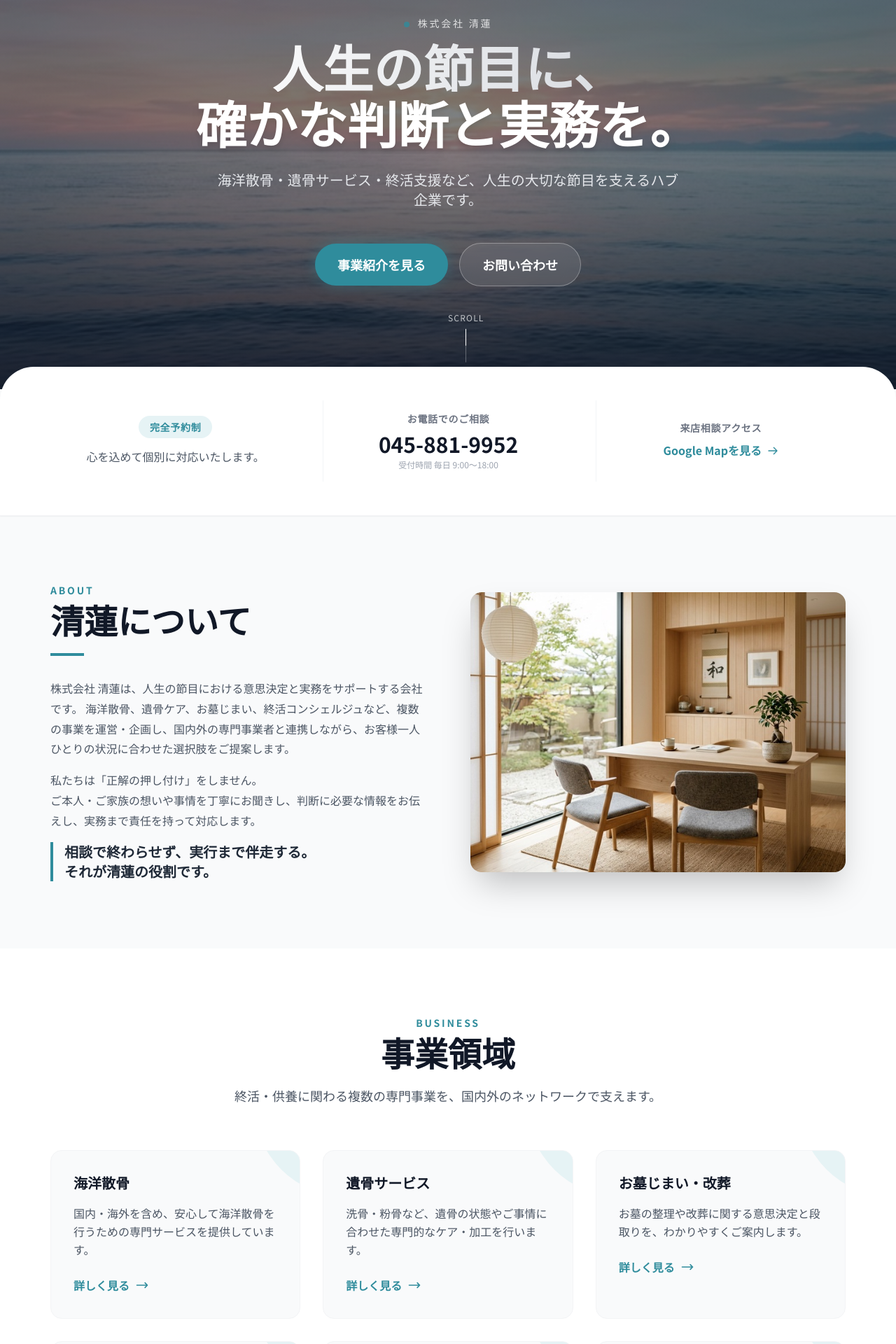
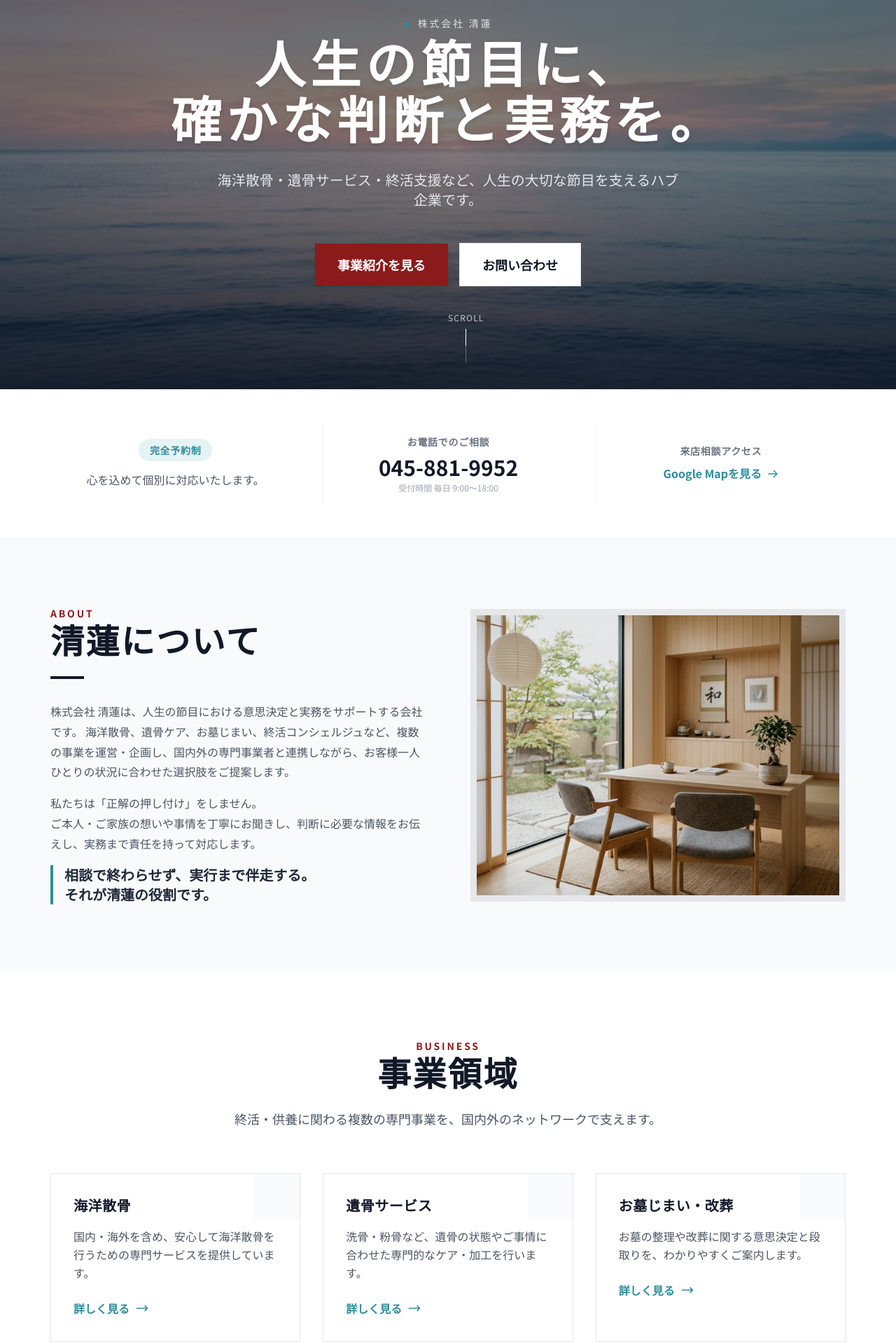
Before and after one commit to seiren-inc/seiren-corporate, a Next.js app: page / in a window 1280 px wide. Shown: the part 220-2140 px from the top of the page at 70% size. Built offline with nearby package versions, Linux system fonts and the light colour scheme.

Commit message:
feat: apply Shamaison-inspired design (typography, colors, sharp UI) to top page

```diff
--- a/src/app/layout.tsx
+++ b/src/app/layout.tsx
@@ -66,7 +66,7 @@ export default function RootLayout({
           crossOrigin="anonymous"
         />
         <link
-          href="https://fonts.googleapis.com/css2?family=Noto+Sans+JP:wght@400;600;700&display=swap"
+          href="https://fonts.googleapis.com/css2?family=Noto+Sans+JP:wght@400;600;700&family=Noto+Serif+JP:wght@400;500;600;700&display=swap"
           rel="stylesheet"
         />
         {/*
--- a/src/app/page.tsx
+++ b/src/app/page.tsx
@@ -22,19 +22,19 @@ export default function Home() {
             <span className="inline-block w-2 h-2 rounded-full bg-brand-primary mr-3 animate-pulse"></span>
             株式会社 清蓮
           </p>
-          <h1 className="text-4xl md:text-5xl lg:text-7xl font-bold text-white leading-tight mb-8 reveal-animate" style={{ animationDelay: '0.1s' }}>
-            <span className="block mb-2 text-transparent bg-clip-text bg-gradient-to-r from-white to-gray-300">人生の節目に、</span>
-            <span className="block text-white drop-shadow-lg">確かな判断と実務を。</span>
+          <h1 className="text-4xl md:text-5xl lg:text-7xl font-serif font-bold text-white leading-tight mb-8 reveal-animate tracking-widest drop-shadow-md" style={{ animationDelay: '0.1s' }}>
+            <span className="block mb-2">人生の節目に、</span>
+            <span className="block">確かな判断と実務を。</span>
           </h1>
           <p className="text-lg md:text-xl text-gray-200 mb-12 max-w-2xl mx-auto leading-relaxed font-medium reveal-animate" style={{ animationDelay: '0.2s' }}>
             海洋散骨・遺骨サービス・終活支援など、<br className="hidden md:block" />
             人生の大切な節目を支えるハブ企業です。
           </p>
           <div className="flex flex-col sm:flex-row gap-4 items-center justify-center w-full max-w-md reveal-animate" style={{ animationDelay: '0.3s' }}>
-             <Link href="/business" className="w-full sm:w-auto px-8 py-4 bg-brand-primary text-white rounded-full font-bold text-lg hover:bg-[#206774] transition-all duration-300 shadow-[0_0_20px_rgba(47,140,156,0.4)] hover:shadow-[0_0_30px_rgba(47,140,156,0.6)] hover:-translate-y-1">
+             <Link href="/business" className="w-full sm:w-auto px-8 py-4 bg-brand-accent text-white rounded-none font-bold text-lg hover:bg-brand-primary transition-all duration-300 shadow-md hover:shadow-lg hover:-translate-y-1">
               事業紹介を見る
             </Link>
-            <Link href="/contact" className="w-full sm:w-auto px-8 py-4 bg-white/10 backdrop-blur-md text-white border border-white/30 rounded-full font-bold text-lg hover:bg-white/20 transition-all duration-300 hover:-translate-y-1">
+            <Link href="/contact" className="w-full sm:w-auto px-8 py-4 bg-white text-gray-900 border border-gray-200 rounded-none font-bold text-lg hover:bg-gray-50 transition-all duration-300 hover:-translate-y-1">
               お問い合わせ
             </Link>
           </div>
@@ -50,7 +50,7 @@ export default function Home() {
       </section>
 
       {/* 2. Trust Base */}
-      <section className="bg-white py-12 border-b border-gray-100 relative -mt-8 z-20 rounded-t-[3rem] shadow-sm">
+      <section className="bg-white py-12 border-t border-b border-gray-100 relative z-20">
         <div className="container mx-auto px-6 lg:px-12">
           <div className="grid grid-cols-1 md:grid-cols-3 gap-8 divide-y md:divide-y-0 md:divide-x divide-gray-100 text-center">
             <div className="flex flex-col items-center justify-center p-4">
@@ -87,9 +87,9 @@ export default function Home() {
            <div className="flex flex-col lg:flex-row gap-16 items-center">
              <div className="lg:w-1/2 space-y-8">
                <div>
-                 <p className="text-sm font-bold uppercase tracking-[0.2em] text-brand-primary mb-2">About</p>
-                 <h2 className="text-3xl md:text-4xl lg:text-5xl font-bold text-gray-900 leading-tight">清蓮について</h2>
-                 <div className="w-12 h-1 bg-brand-primary mt-6"></div>
+                 <p className="text-sm font-bold uppercase tracking-[0.2em] text-brand-accent mb-2">About</p>
+                 <h2 className="text-3xl md:text-4xl lg:text-5xl font-serif font-bold text-gray-900 leading-tight tracking-wider">清蓮について</h2>
+                 <div className="w-12 h-1 bg-gray-900 mt-6"></div>
                </div>
                <div className="prose prose-lg text-gray-600 leading-relaxed font-medium">
                  <p>
@@ -106,8 +106,8 @@ export default function Home() {
                </div>
              </div>
              <div className="lg:w-1/2 w-full">
-               <div className="relative rounded-2xl overflow-hidden shadow-2xl group">
-                 <div className="absolute inset-0 bg-brand-primary/20 mix-blend-multiply group-hover:opacity-0 transition-opacity duration-700 z-10"></div>
+               <div className="relative overflow-hidden group border border-gray-200 p-2 bg-white">
+                 <div className="absolute inset-0 bg-gray-900/10 mix-blend-multiply group-hover:opacity-0 transition-opacity duration-700 z-10"></div>
                  <img
                    src="/assets/img/about-office.jpg"
                    alt="清蓮の相談スペースの写真"
@@ -125,8 +125,8 @@ export default function Home() {
       <section className="py-24 bg-white relative">
         <div className="container mx-auto px-6 lg:px-12">
           <div className="text-center mb-16">
-             <p className="text-sm font-bold uppercase tracking-[0.2em] text-brand-primary mb-2">Business</p>
-             <h2 className="text-3xl md:text-4xl lg:text-5xl font-bold text-gray-900 mb-6">事業領域</h2>
+             <p className="text-sm font-bold uppercase tracking-[0.2em] text-brand-accent mb-2">Business</p>
+             <h2 className="text-3xl md:text-4xl lg:text-5xl font-serif font-bold text-gray-900 mb-6 tracking-wider">事業領域</h2>
              <p className="text-lg text-gray-600 max-w-2xl mx-auto">終活・供養に関わる複数の専門事業を、国内外のネットワークで支えます。</p>
           </div>
 
@@ -139,10 +139,10 @@ export default function Home() {
               { title: "墓地・納骨先検索", desc: "墓地・納骨先を探すための検索プラットフォームを開発・運営しています。" },
               { title: "手元供養品", desc: "日々の暮らしの中で手元に祈れる供養品を企画・販売しています。" }
             ].map((biz, idx) => (
-               <div key={idx} className="group relative bg-gray-50 border border-gray-100 rounded-2xl p-8 hover:bg-white hover:shadow-xl transition-all duration-300 hover:-translate-y-2 overflow-hidden">
-                 <div className="absolute top-0 right-0 w-32 h-32 bg-brand-secondary rounded-bl-full -mr-16 -mt-16 transition-transform duration-500 group-hover:scale-150"></div>
+               <div key={idx} className="group relative bg-white border border-gray-200 p-8 hover:bg-gray-50 transition-all duration-300 hover:-translate-y-1 overflow-hidden">
+                 <div className="absolute top-0 right-0 w-32 h-32 bg-gray-50 -mr-16 -mt-16 transition-transform duration-500 group-hover:scale-150"></div>
                  <div className="relative z-10">
-                   <h3 className="text-xl font-bold text-gray-900 mb-4">{biz.title}</h3>
+                   <h3 className="text-xl font-serif font-bold text-gray-900 mb-4 tracking-wide">{biz.title}</h3>
                    <p className="text-gray-600 leading-relaxed mb-6">{biz.desc}</p>
                    <Link href="/business" className="inline-flex items-center text-brand-primary font-bold group-hover:text-[#206774] transition-colors">
                      詳しく見る
@@ -156,7 +156,7 @@ export default function Home() {
           </div>
 
           <div className="mt-16 text-center">
-            <Link href="/business" className="inline-block px-8 py-4 bg-gray-900 text-white rounded-full font-bold hover:bg-brand-primary transition-colors shadow-lg hover:shadow-xl hover:-translate-y-1">
+            <Link href="/business" className="inline-block px-10 py-4 border border-gray-900 text-gray-900 rounded-none font-bold tracking-widest hover:bg-gray-900 hover:text-white transition-colors duration-300">
               すべての事業を見る
             </Link>
           </div>
@@ -164,13 +164,13 @@ export default function Home() {
       </section>
 
       {/* 5. Strength Section */}
-      <section className="py-24 bg-gray-900 text-white relative overflow-hidden">
+      <section className="py-24 bg-surface-dark text-white relative overflow-hidden">
         <div className="absolute inset-0 bg-[url('/assets/img/pattern.svg')] opacity-5"></div>
         <div className="container mx-auto px-6 lg:px-12 relative z-10">
           <div className="text-center mb-16">
-             <p className="text-sm font-bold uppercase tracking-[0.2em] text-brand-primary mb-2">Strength</p>
-             <h2 className="text-3xl md:text-4xl lg:text-5xl font-bold mb-6">清蓮が選ばれる理由</h2>
-             <p className="text-lg text-gray-300 max-w-2xl mx-auto">実務対応・提携体制・来店型相談。清蓮の強みは、相談から実行までの一貫した伴走にあります。</p>
+             <p className="text-sm font-bold uppercase tracking-[0.2em] text-brand-accent mb-2">Strength</p>
+             <h2 className="text-3xl md:text-4xl lg:text-5xl font-serif font-bold mb-6 tracking-wider">清蓮が選ばれる理由</h2>
+             <p className="text-lg text-gray-400 max-w-2xl mx-auto">実務対応・提携体制・来店型相談。清蓮の強みは、相談から実行までの一貫した伴走にあります。</p>
           </div>
 
           <div className="grid grid-cols-1 md:grid-cols-3 gap-12 text-center">
@@ -179,10 +179,10 @@ export default function Home() {
               { id: "02", title: "提携ネットワーク", desc: "国内寺院・石材店・船舶事業者など、国内外の専門事業者と強固な連携体制を構築しています。" },
               { id: "03", title: "来店型相談", desc: "完全予約制の来店相談により、個別事情を丁寧にお聞きします。最適な選択肢を一緒に考えます。" }
             ].map(item => (
-              <div key={item.id} className="relative p-8 rounded-2xl border border-gray-800 bg-gray-800/50 backdrop-blur-sm hover:bg-gray-800 hover:border-brand-primary/50 transition-all duration-300">
-                <span className="absolute -top-6 left-1/2 -translate-x-1/2 text-5xl font-bold text-gray-700/50">{item.id}</span>
-                <h3 className="text-xl font-bold mt-4 mb-4 text-brand-secondary">{item.title}</h3>
-                <p className="text-gray-400 leading-relaxed text-sm md:text-base">{item.desc}</p>
+              <div key={item.id} className="relative p-8 border border-white/10 bg-white/5 backdrop-blur-sm hover:bg-white/10 transition-all duration-300 text-left flex flex-col items-start">
+                <span className="text-4xl font-serif font-bold text-white/20 mb-4 tracking-widest">{item.id}</span>
+                <h3 className="text-xl font-bold mb-4 text-white tracking-wide border-b border-brand-accent pb-2 inline-block">{item.title}</h3>
+                <p className="text-gray-300 leading-relaxed text-sm md:text-base mt-2">{item.desc}</p>
               </div>
             ))}
           </div>
@@ -194,8 +194,8 @@ export default function Home() {
         <div className="container mx-auto px-6 lg:px-12">
           <div className="flex flex-col lg:flex-row gap-12 items-center justify-between">
             <div className="lg:w-1/3">
-               <p className="text-sm font-bold uppercase tracking-[0.2em] text-brand-primary mb-2">Partners</p>
-               <h2 className="text-2xl md:text-3xl lg:text-4xl font-bold text-gray-900 mb-6">提携・取引先</h2>
+               <p className="text-sm font-bold uppercase tracking-[0.2em] text-brand-accent mb-2">Partners</p>
+               <h2 className="text-2xl md:text-3xl lg:text-4xl font-serif font-bold text-gray-900 mb-6 tracking-wider">提携・取引先</h2>
                <p className="text-gray-600 mb-8 leading-relaxed">国内外の専門事業者と連携し、お客様に最適なサービスをご提供する体制を構築しています。</p>
                <Link href="/partner" className="inline-flex items-center text-brand-primary font-bold hover:text-gray-900 transition-colors">
                  提携事業者一覧へ
@@ -206,7 +206,7 @@ export default function Home() {
             </div>
             <div className="lg:w-2/3 grid grid-cols-2 md:grid-cols-4 gap-4">
                {["寺院 / 納骨堂", "石材店", "船舶事業者", "遺骨関連専門"].map((p, i) => (
-                 <div key={i} className="bg-white border text-center border-gray-100 rounded-xl p-6 shadow-sm hover:shadow-md transition-shadow flex items-center justify-center font-bold text-gray-700">
+                 <div key={i} className="bg-white border text-center border-gray-200 p-6 shadow-sm flex items-center justify-center font-bold text-gray-700 hover:bg-gray-50 transition-colors">
                    {p}
                  </div>
                ))}
@@ -217,23 +217,20 @@ export default function Home() {
 
 
       {/* 8. Final CTA */}
-      <section className="py-24 bg-brand-primary relative overflow-hidden text-center text-white">
-        <div className="absolute inset-0 bg-gradient-to-br from-[#206774] to-[#2F8C9C] z-0"></div>
-        <div className="absolute top-1/2 left-1/4 w-96 h-96 bg-white opacity-5 rounded-full blur-3xl -translate-y-1/2 -translate-x-1/2 mix-blend-overlay"></div>
-        <div className="absolute top-1/2 right-1/4 w-[500px] h-[500px] bg-white opacity-10 rounded-full blur-3xl -translate-y-1/2 translate-x-1/3 mix-blend-overlay"></div>
+      <section className="py-24 bg-surface-dark relative overflow-hidden text-center text-white border-t border-gray-800">
 
         <div className="container relative z-10 mx-auto px-6 max-w-3xl">
-          <p className="text-brand-secondary font-bold tracking-widest text-sm uppercase mb-3">Get in Touch</p>
-          <h2 className="text-4xl md:text-5xl lg:text-6xl font-bold mb-6">お問い合わせ</h2>
-          <p className="text-lg md:text-xl text-white/90 mb-12 leading-relaxed">
+          <p className="text-brand-accent font-bold tracking-widest text-sm uppercase mb-3">Get in Touch</p>
+          <h2 className="text-4xl md:text-5xl lg:text-6xl font-serif font-bold mb-6 tracking-wider">お問い合わせ</h2>
+          <p className="text-lg md:text-xl text-gray-300 mb-12 leading-relaxed">
             会社について、提携・業務相談など、<br className="hidden md:block"/>
             まずはお気軽にお問い合わせください。
           </p>
           <div className="flex flex-col sm:flex-row justify-center items-center gap-6">
-            <Link href="/contact" className="w-full sm:w-auto px-10 py-5 bg-white text-brand-primary rounded-full font-bold text-lg hover:shadow-2xl hover:scale-105 transition-all duration-300 shadow-xl">
+            <Link href="/contact" className="w-full sm:w-auto px-10 py-5 bg-white text-gray-900 font-bold text-lg hover:bg-gray-200 hover:-translate-y-1 transition-all duration-300">
               Webから問い合わせる
             </Link>
-            <a href="tel:045-881-9952" className="w-full sm:w-auto px-10 py-5 bg-transparent border-2 border-white text-white rounded-full font-bold text-lg hover:bg-white/10 transition-all duration-300 flex items-center justify-center gap-2">
+            <a href="tel:045-881-9952" className="w-full sm:w-auto px-10 py-5 bg-transparent border border-white text-white font-bold text-lg hover:bg-white/10 transition-all duration-300 flex items-center justify-center gap-2">
               <svg className="w-6 h-6" fill="none" stroke="currentColor" viewBox="0 0 24 24">
                 <path strokeLinecap="round" strokeLinejoin="round" strokeWidth={2} d="M3 5a2 2 0 012-2h3.28a1 1 0 01.948.684l1.498 4.493a1 1 0 01-.502 1.21l-2.257 1.13a11.042 11.042 0 005.516 5.516l1.13-2.257a1 1 0 011.21-.502l4.493 1.498a1 1 0 01.684.949V19a2 2 0 01-2 2h-1C9.716 21 3 14.284 3 6V5z" />
               </svg>
--- a/tailwind.config.ts
+++ b/tailwind.config.ts
@@ -12,10 +12,16 @@ const config: Config = {
         brand: {
           primary: "var(--brand-primary)",
           secondary: "var(--brand-secondary)",
+          accent: "#8B1B1B", // 深い赤（クリムゾンレッド系のアクセント）
         },
         surface: {
           light: "var(--bg-light)",
+          dark: "#1A1A1D", // 高級感のある重厚な黒/ダークグレー
         },
+      },
+      fontFamily: {
+        sans: ['"Noto Sans JP"', 'sans-serif'],
+        serif: ['"Noto Serif JP"', 'serif'],
       },
     },
   },
```
